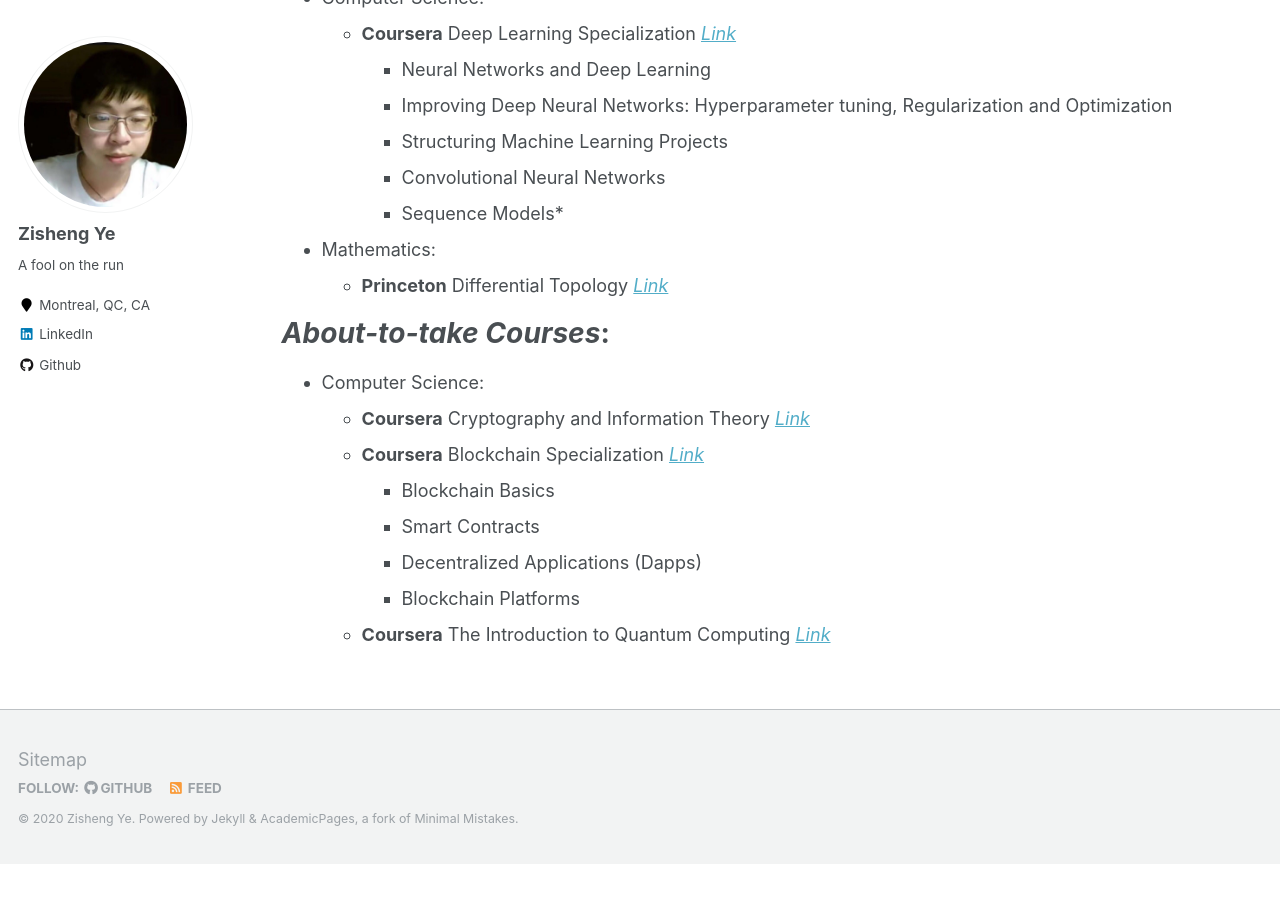
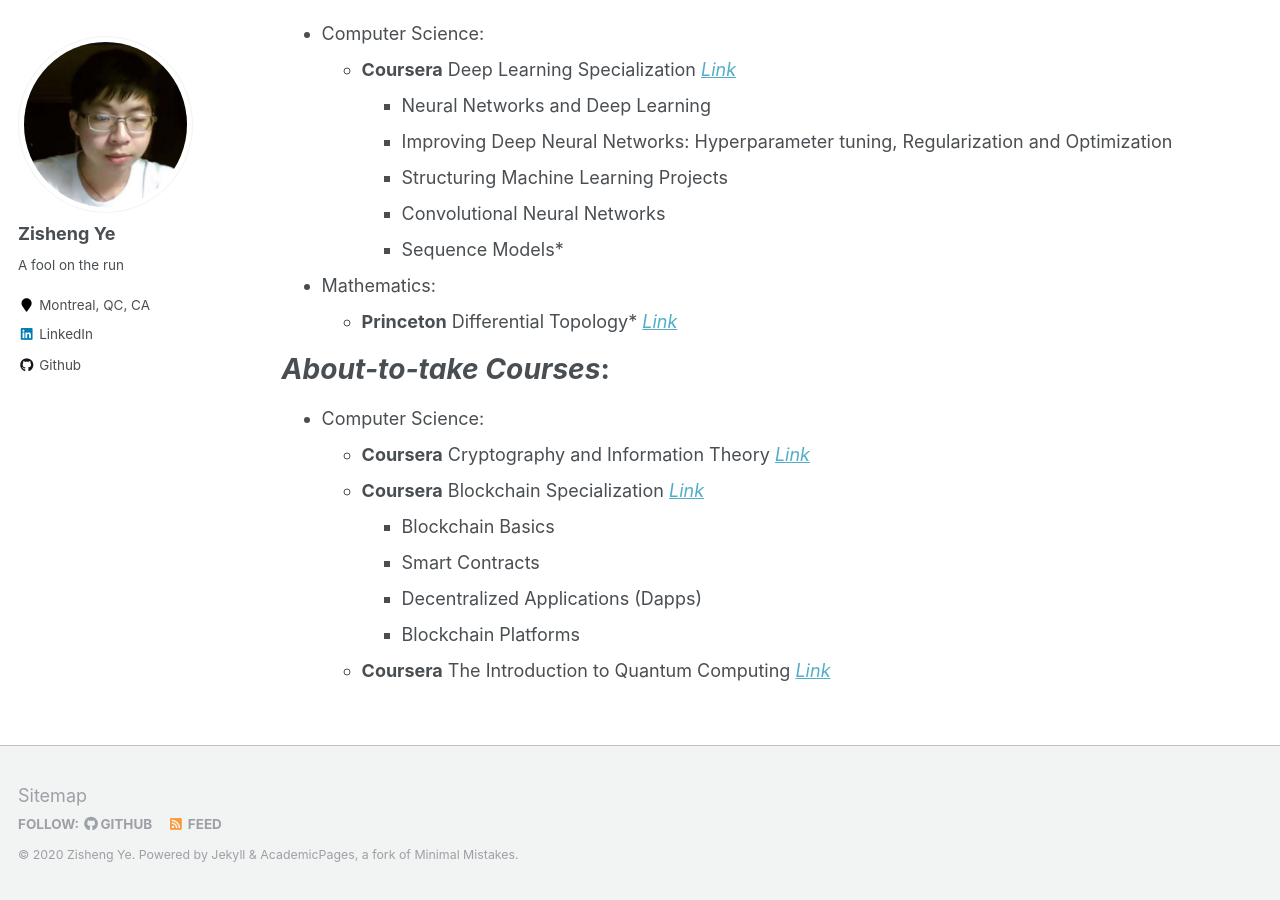
Before and after one commit to macaoleaf/macaoleaf.github.io, a Jekyll site: the page built from _pages/Courses.md, in a window 1280 px wide and 900 px high, scrolled down 1680 px. Built offline with Jekyll 4.4.1, drawn with Linux system fonts in a browser that asks for light colours; before the commit the page ends 2544 px from its top, so only the background shows below that; some of the changed text lies outside the part shown.

```diff
--- a/_pages/Courses.md
+++ b/_pages/Courses.md
@@ -58,7 +59,7 @@ Extracurricular Courses:
     - Sequence Models\*
 
 - Mathematics:
-  - **Princeton** Differential Topology [*Link*](https://www.simonsfoundation.org/2011/04/28/john-w-milnor/)
+  - **Princeton** Differential Topology\* [*Link*](https://www.simonsfoundation.org/2011/04/28/john-w-milnor/)
 
 *About-to-take Courses*:
 ======
```
Also changed, not shown: other parts of _pages/Courses.md (+1 -0 lines).
